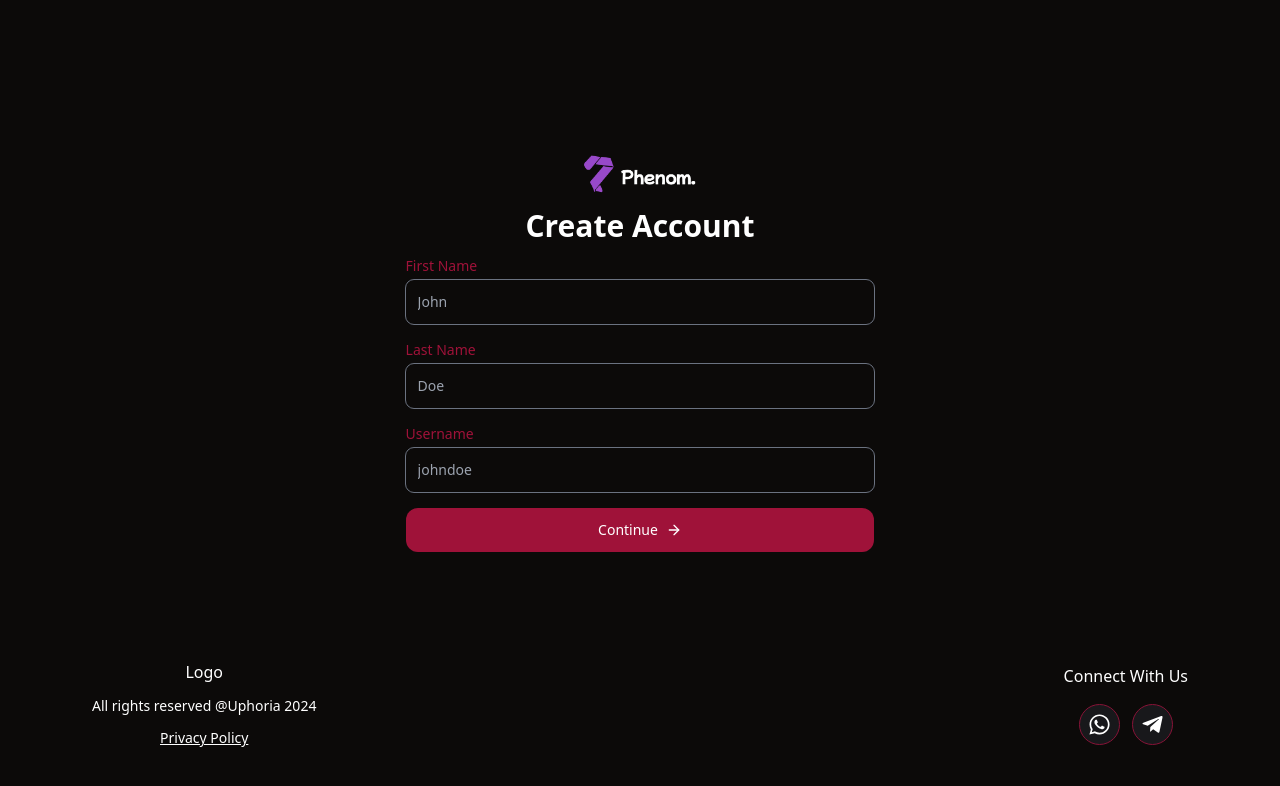
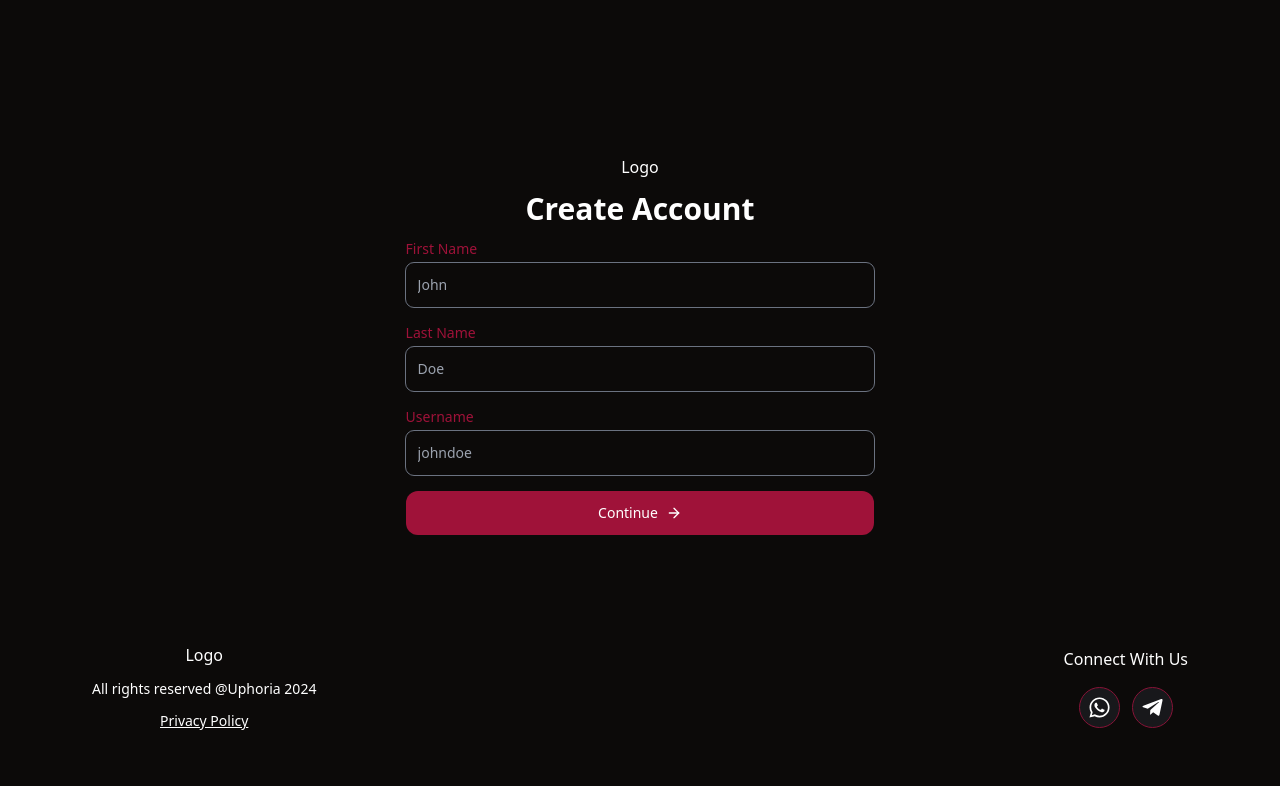
Before and after one commit to JAjorgbor/uphoria-platform, a Next.js app: page /register in a window 1280 px wide. Shown: the top 786 px of the page. Built offline with nearby package versions, Linux system fonts and the light colour scheme.

Commit message:
commented out logo in register form

```diff
--- a/components/register/RegisterForm.tsx
+++ b/components/register/RegisterForm.tsx
@@ -13,13 +13,14 @@ const RegisterForm = () => {
     <div className="mt-[20%] p-3 md:w-4/5 mx-auto">
       <div className="flex flex-col gap-3 justify-center items-center">
         <Link href="/">
-          <Image
+          {/* <Image
             src="/logo.png"
             alt="Uphoria logo"
             width={100}
             height={100}
             className=" w-[7rem]"
-          />
+          /> */}
+          Logo
         </Link>
         <h3 className="text-3xl font-bold">Create Account</h3>
         <form className="w-full space-y-4">
```
